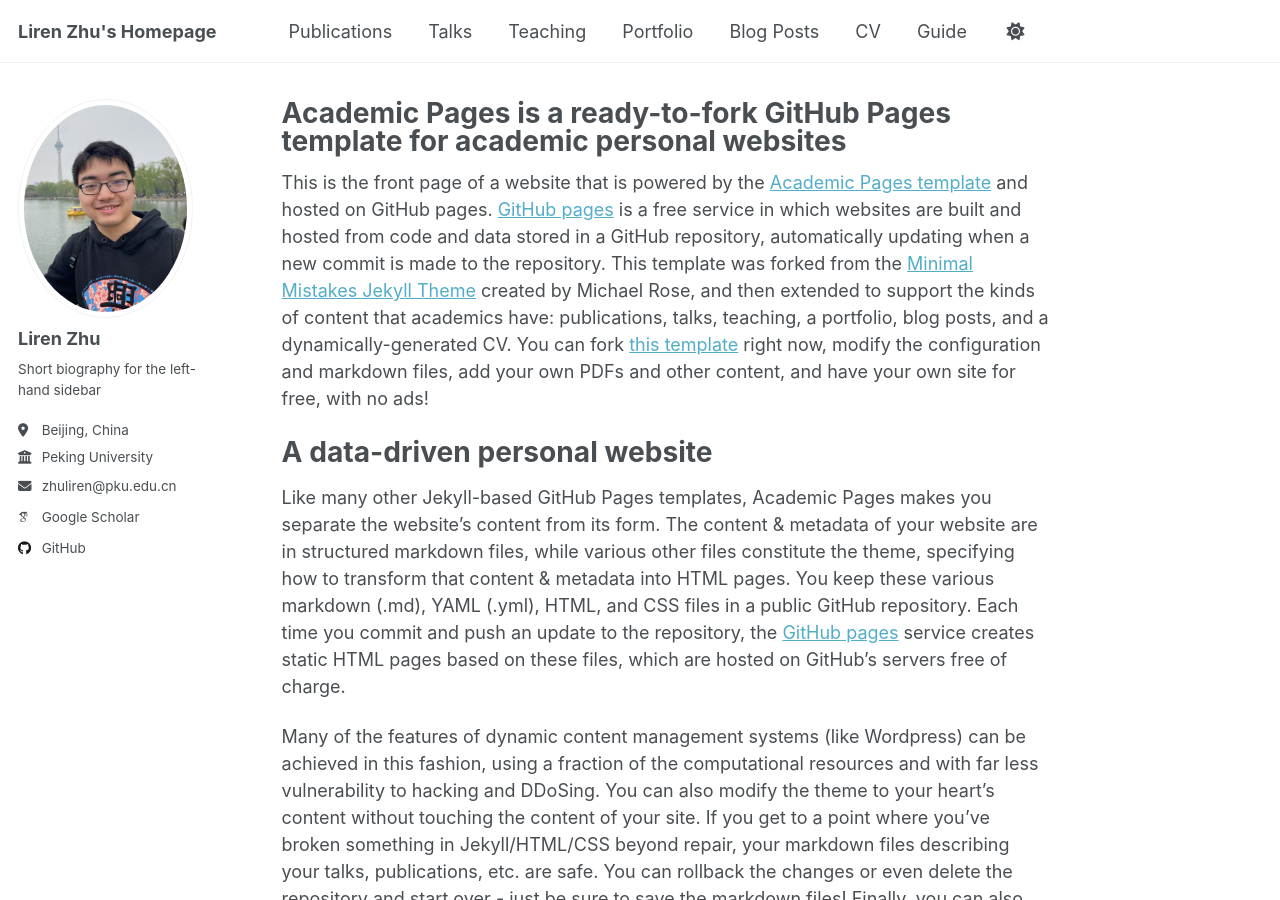
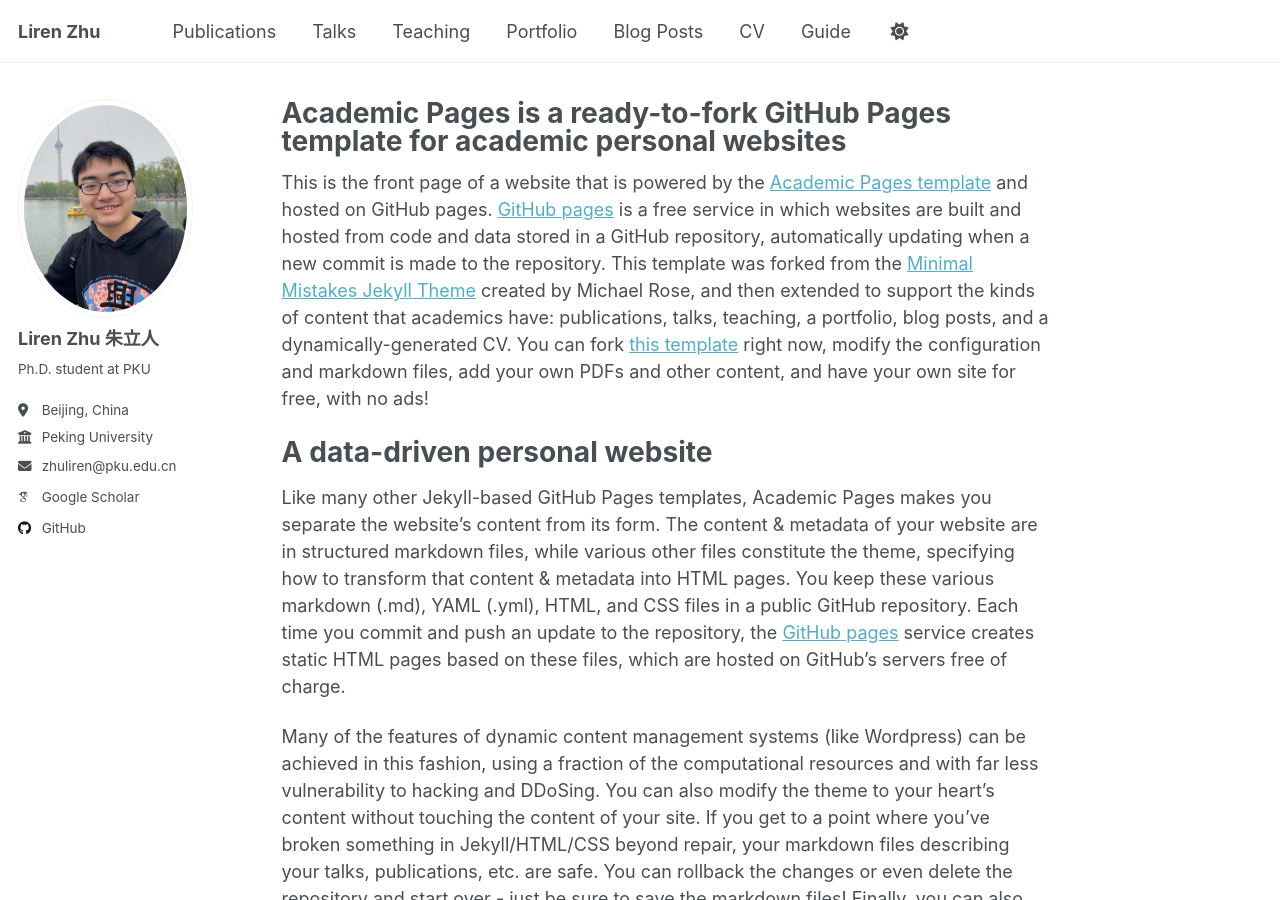
Before and after one commit to PKU-ZLR/PKU-ZLR.github.io, a Jekyll site: the page built from _pages/about.md, in a window 1280 px wide and 900 px high. Built offline with Jekyll 4.4.1, drawn with Linux system fonts in a browser that asks for light colours; some web fonts are replaced.

Commit message:
Update _config.yml

```diff
--- a/_config.yml
+++ b/_config.yml
@@ -9,7 +9,7 @@
 # Basic Site Settings
 locale                   : "en-US"
 site_theme               : "default"
-title                    : "Liren Zhu's Homepage"
+title                    : "Liren Zhu"
 title_separator          : "-"
 name                     : &name "Your Name"
 description              : &description "personal description"
@@ -23,9 +23,9 @@ repository               : "PKU-ZLR/PKU-ZLR.github.io"
 author:
   # Biographic information
   avatar           : "ZLR.png"
-  name             : "Liren Zhu"
+  name             : "Liren Zhu 朱立人"
   pronouns         : # example: "she/her"
-  bio              : "Short biography for the left-hand sidebar"
+  bio              : "Ph.D. student at PKU"
   location         : "Beijing, China"
   employer         : "Peking University"
   #uri              : "zhuliren@pku.edu.cn"
```
